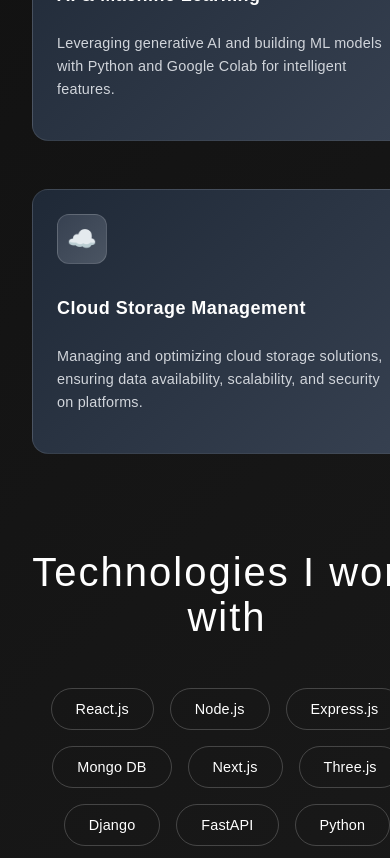
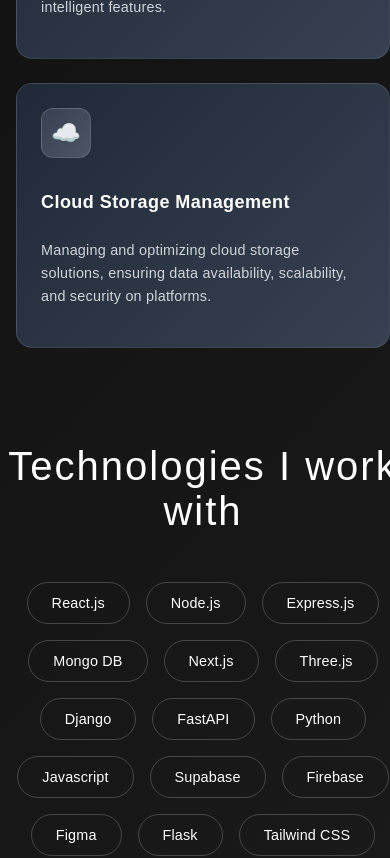
Before and after one commit to abhishekx001/abhishekportfolio, a Next.js app: page / in a window 390 px wide. Shown: the part 4652-5510 px from the top of the page. Built offline with nearby package versions, Linux system fonts and the light colour scheme; a web font is replaced by a local one.

Commit message:
responsive all

```diff
--- a/components/Skills.jsx
+++ b/components/Skills.jsx
@@ -35,7 +35,26 @@
   ];
 
   return (
-    <div style={{
+    <>
+      <style jsx>{`
+        @media (max-width: 768px) {
+          .skills-container {
+            padding: 3rem 0.5rem !important;
+          }
+          .skills-grid {
+            grid-template-columns: 1fr !important;
+            gap: 1.5rem !important;
+            margin: 0 0.5rem !important;
+          }
+          .skills-card {
+            margin: 0 !important;
+          }
+          .tech-buttons {
+            margin: 0 0.5rem !important;
+          }
+        }
+      `}</style>
+      <div className="skills-container" style={{
         width: '100%',
         minHeight: '100vh',
         background: 'linear-gradient(135deg, #0a0a0a 0%, #1a1a1a 100%)',
@@ -66,7 +85,7 @@
         </div>
 
         {/* Skills Grid */}
-        <div style={{
+        <div className="skills-grid" style={{
           display: 'grid',
           gridTemplateColumns: 'repeat(auto-fit, minmax(350px, 1fr))',
           gap: '3rem',
@@ -74,7 +93,7 @@
           columnGap: '3rem'
         }}>
           {skills.map((skill, index) => (
-            <div key={index} style={{
+            <div key={index} className="skills-card" style={{
               background: 'linear-gradient(135deg, #1f2937 0%, #374151 100%)',
               borderRadius: '16px',
               padding: '1.5rem',
@@ -153,7 +172,7 @@
             Technologies I work with
           </h3>
 
-          <div style={{
+          <div className="tech-buttons" style={{
             display: 'flex',
             flexWrap: 'wrap',
             justifyContent: 'center',
@@ -198,5 +217,6 @@
         </div>
       </div>
       </div>
+    </>
   );
 }
```
Lines whose indentation alone changed are shown as unchanged.
